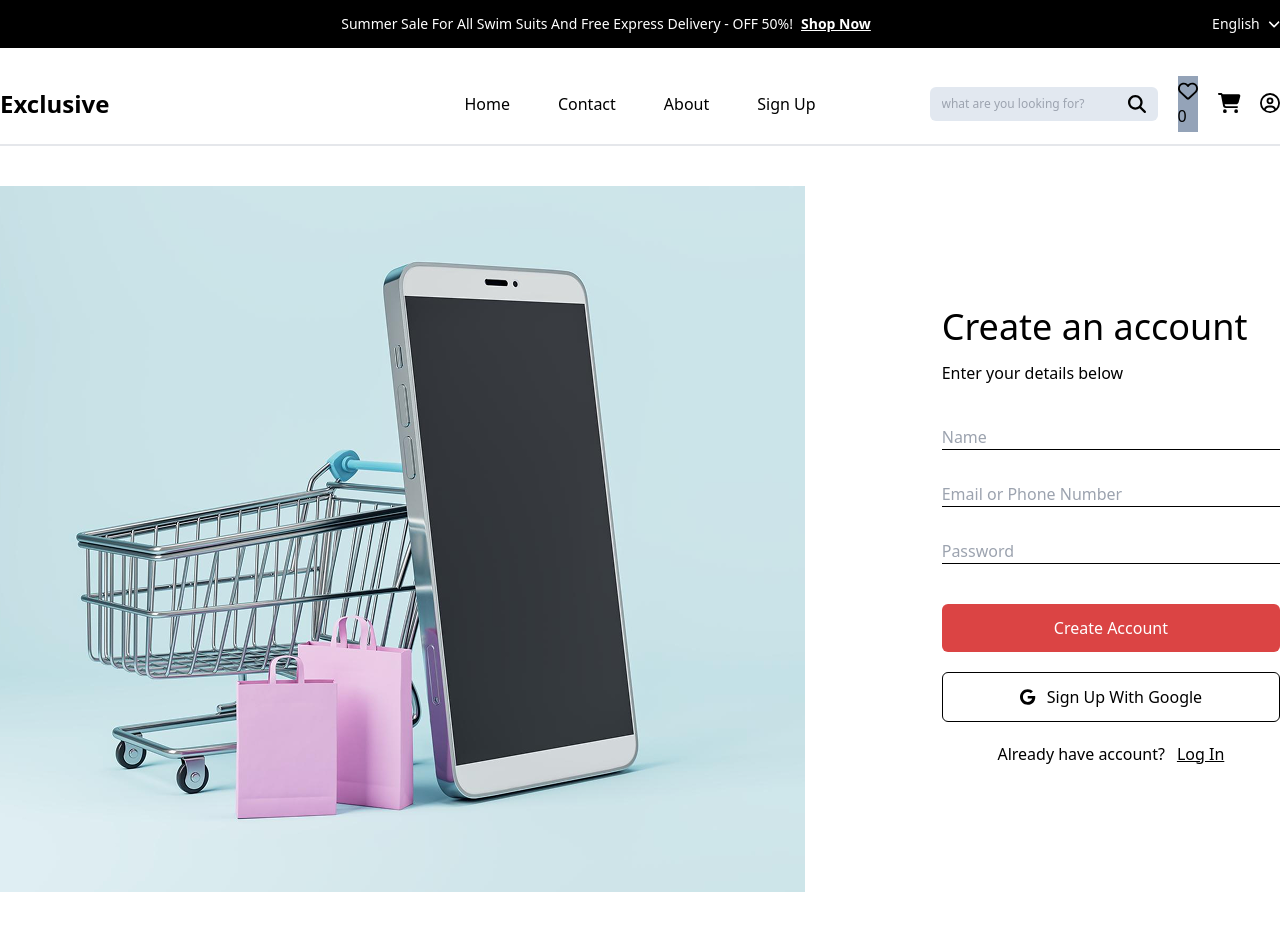
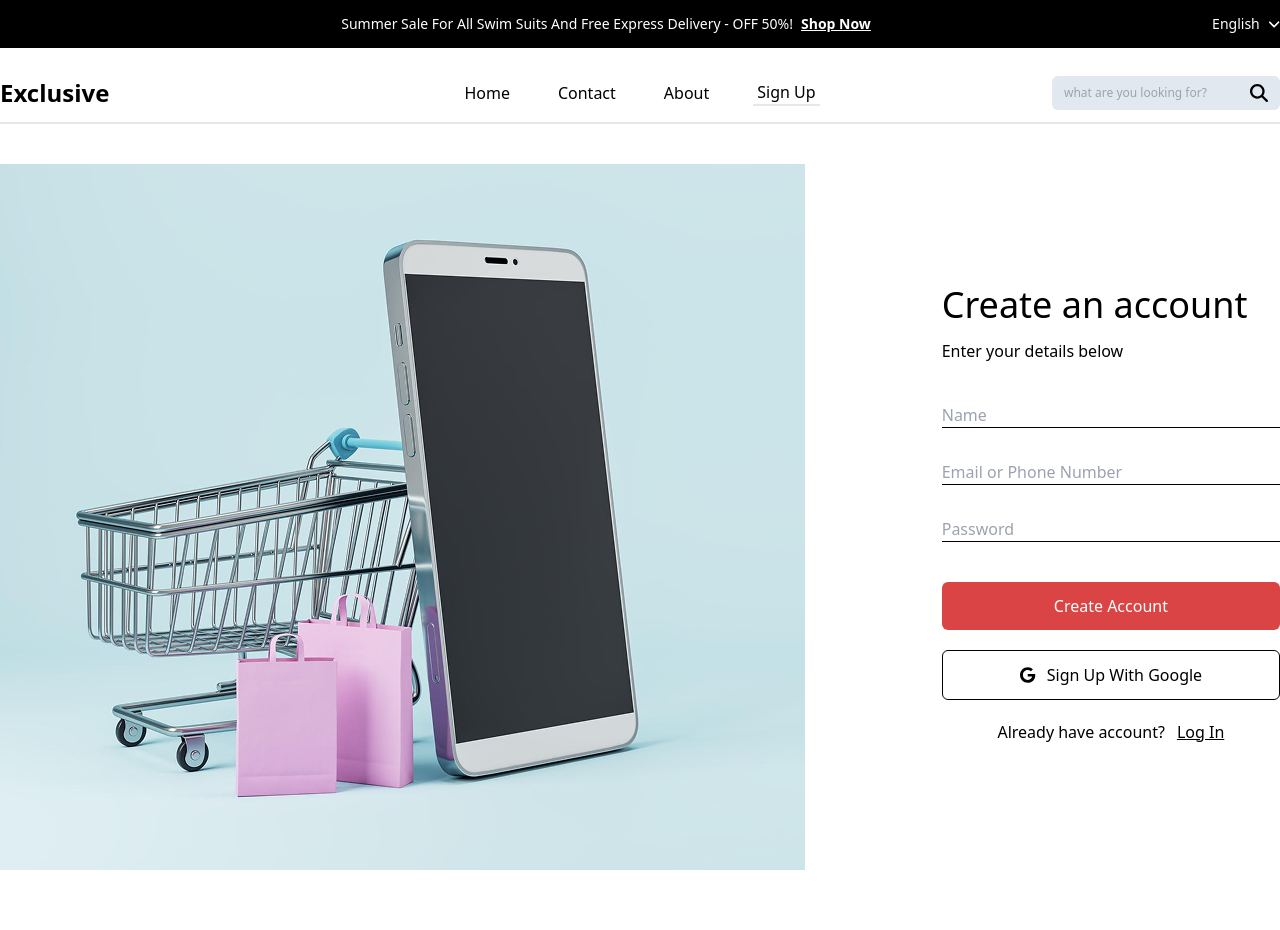
Before and after one commit to MAditP11/ecommerce-exclusive-web, a React (Vite) app: page /signup in a window 1280 px wide. Built offline with nearby package versions, Linux system fonts and the light colour scheme.

Commit message:
Fixing Function count product

```diff
--- a/src/App.css
+++ b/src/App.css
@@ -1,11 +1,11 @@
 /* Hilangkan panah spinner di Chrome, Safari, Edge */
-input::-webkit-outer-spin-button,
+/* input::-webkit-outer-spin-button,
 input::-webkit-inner-spin-button {
   -webkit-appearance: none;
   margin: 0;
-}
+} */
 
 /* Hilangkan panah spinner di Firefox */
-input[type="number"] {
+/* input[type="number"] {
   -moz-appearance: textfield;
-}
+} */
--- a/src/components/header.jsx
+++ b/src/components/header.jsx
@@ -2,7 +2,6 @@ import { faHeart, faUserCircle } from "@fortawesome/free-regular-svg-icons";
 import { faSearch, faCartShopping } from "@fortawesome/free-solid-svg-icons";
 import { FontAwesomeIcon } from "@fortawesome/react-fontawesome";
 import NavHeader from "./navHeader";
-import { useState } from "react";
 export default function Header({
   hiddenIcon,
   hiddenUser,
@@ -11,7 +10,6 @@ export default function Header({
   activeAbout,
   activeSignUp,
 }) {
-  const [count, setCount] = useState(0);
   return (
     <div className="container-navbar container flex flex-row m-auto w-screen pt-7 pb-3 border-b-2 items-center">
       <div className="brand container">
@@ -42,12 +40,9 @@ export default function Header({
             hiddenIcon === true ? "hidden" : ""
           }`}
         >
-          <div className="bg-slate-400 py-1">
-            <a href="/whislist">
-              <FontAwesomeIcon icon={faHeart} className="text-xl" />
-            </a>
-            <p>{count}</p>
-          </div>
+          <a href="/whislist">
+            <FontAwesomeIcon icon={faHeart} className="text-xl" />
+          </a>
           <a href="/cart">
             <FontAwesomeIcon icon={faCartShopping} className="text-xl" />
           </a>
--- a/src/pages/about.jsx
+++ b/src/pages/about.jsx
@@ -21,7 +21,7 @@ export default function About() {
   return (
     <div className="">
       <Advise />
-      <Header />
+      <Header activeAbout={true} />
 
       {/*  */}
       <div className="flex flex-col gap-40 py-10">
--- a/src/pages/contact.jsx
+++ b/src/pages/contact.jsx
@@ -10,7 +10,7 @@ export default function Contact() {
   return (
     <div className="">
       <Advise />
-      <Header />
+      <Header activeContact={true} />
 
       {/*  */}
       <div className="container mx-auto flex flex-col gap-14 py-14">
--- a/src/pages/detailproduct.jsx
+++ b/src/pages/detailproduct.jsx
@@ -39,14 +39,14 @@ export default function DetailProduct() {
       if (Number(newValue) === 0 || Number(count) < 0) {
         setCount(1);
       } else {
-        setCount(newValue);
+        setCount(Number(newValue));
       }
     }
   };
 
   const blurValue = () => {
-    if (Number(count) === 0 || Number(count) < 0) {
-      // setCount(1);
+    if (count === 0 || isNaN(count)) {
+      setCount(1);
     }
   };
 
@@ -186,7 +186,7 @@ export default function DetailProduct() {
                     </button>
                     <div className=" py-2 w-16 border-[1px] flex items-center justify-center">
                       <input
-                        type="number"
+                        type="text"
                         value={count}
                         ref={inputRef}
                         onFocus={handleFocus}
--- a/src/pages/signup.jsx
+++ b/src/pages/signup.jsx
@@ -12,7 +12,7 @@ export default function SignUp() {
       <Advise />
 
       {/*  */}
-      <Header hidden={"hidden"} />
+      <Header activeSignUp={true} hiddenIcon={true} />
 
       {/*  */}
       <div className="flex flex-row container gap-24 py-10 items-center">
@@ -57,7 +57,9 @@ export default function SignUp() {
             </button>
             <div className="container flex flex-row gap-3 justify-center">
               <p className="text-base font-normal">Already have account?</p>
-              <p className="text-base font-medium underline">Log In</p>
+              <a className="text-base font-medium underline" href="/login">
+                Log In
+              </a>
             </div>
           </div>
         </div>
```
